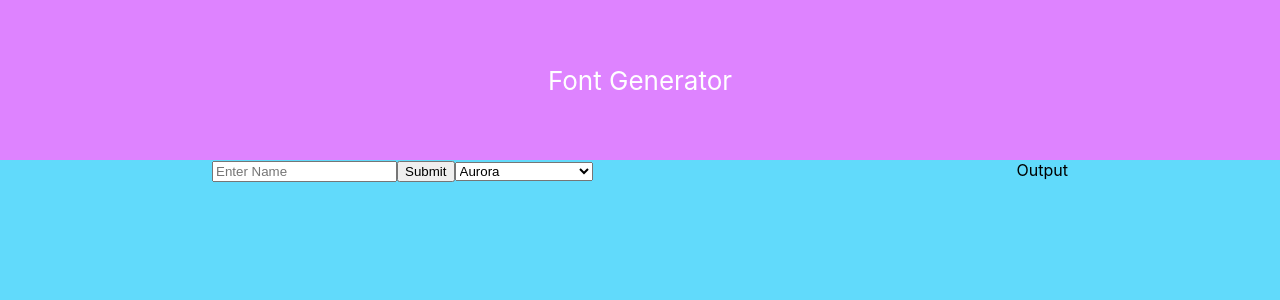
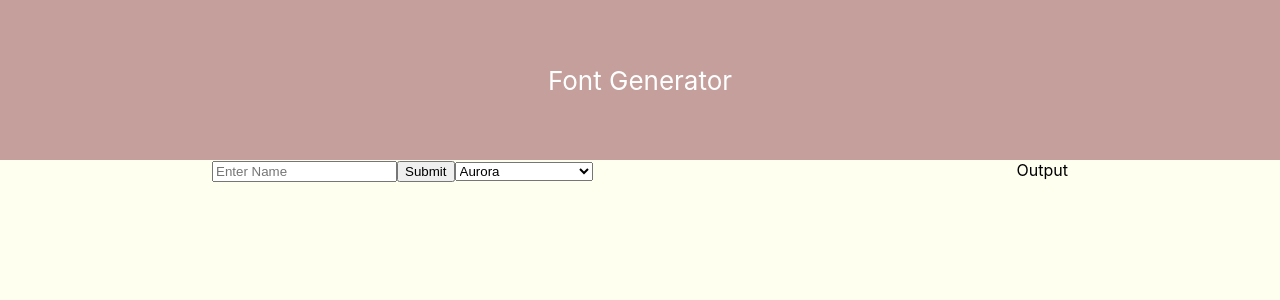
Before and after one commit to NickNocc/Font_exampler, a React (Create React App) app in the folder font-generator/: page / in a window 1280 px wide. Shown: the top 300 px of the page. Built offline with nearby package versions, Linux system fonts and the light colour scheme.

Commit message:
Changed color

```diff
--- a/font-generator/src/App.css
+++ b/font-generator/src/App.css
@@ -1,6 +1,6 @@
 .App {
   text-align: center;
-  background-color: #61dafb;
+  background-color: #FFFFF0;
   height: 100vh;
 }
 
@@ -17,7 +17,7 @@
 
 
 .App-header {
-  background-color: #de83ff;
+  background-color: #C59F9B;
   min-height: 20vh;
   display: flex;
   flex-direction: column;
```
